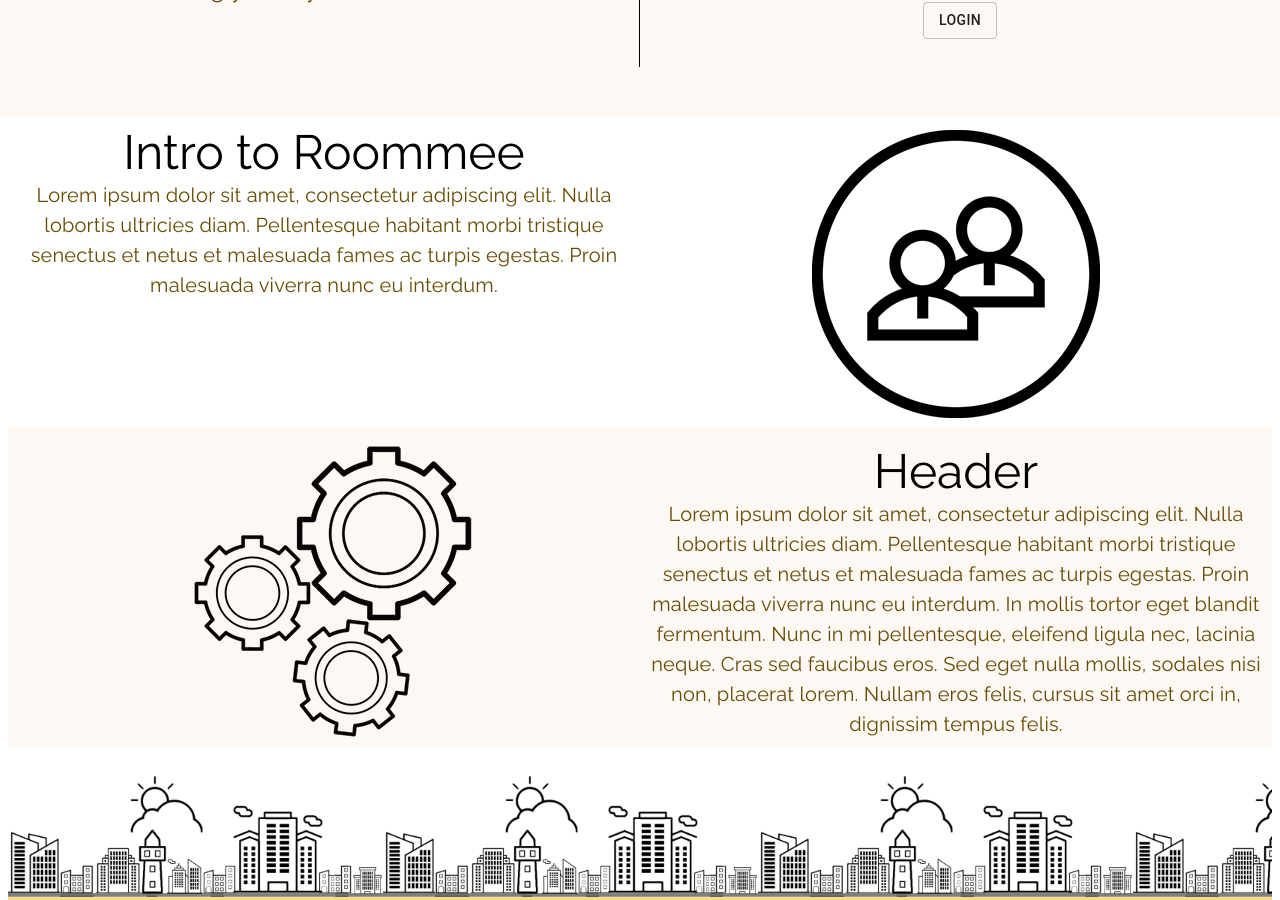
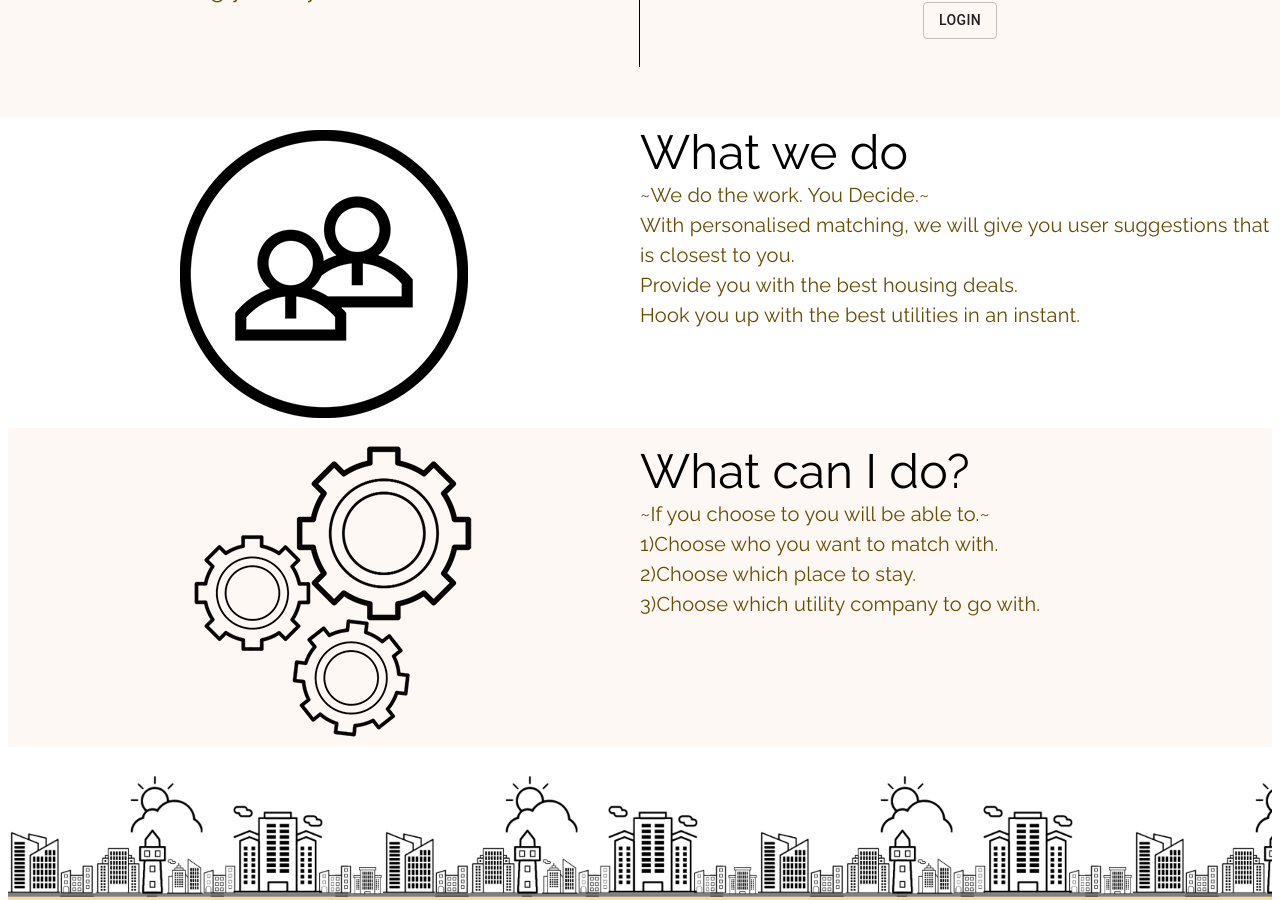
Before and after one commit to ElmoSamudra/Roommee-Front-End, a React (Create React App) app: page / in a window 1280 px wide. Shown: the part 640-1540 px from the top of the page. Built offline with nearby package versions, Linux system fonts and the light colour scheme.

Commit message:
rearrange login page

```diff
--- a/src/pages/Login.js
+++ b/src/pages/Login.js
@@ -175,24 +175,25 @@ function FrontPage(details) {
         </Grid>
       </Grid>
       <Grid container className={classes.firstInfo}>
-        <Grid item xs={6} align="center">
-          <Box>
-            <Typography variant="h3" align="center">
-              Intro to Roommee
-            </Typography>
-            <Typography variant="body1" align="center">
-              Lorem ipsum dolor sit amet, consectetur adipiscing elit. Nulla
-              lobortis ultricies diam. Pellentesque habitant morbi tristique
-              senectus et netus et malesuada fames ac turpis egestas. Proin
-              malesuada viverra nunc eu interdum.
-            </Typography>
-          </Box>
-        </Grid>
         <Hidden only={["xs", "sm"]}>
           <Grid item xs={6} align="center">
             <img src={process.env.PUBLIC_URL + humanImage} alt="humanImage" />
           </Grid>
         </Hidden>
+        <Grid item xs={6} align="center">
+          <Box>
+            <Typography variant="h3" align="left">
+              What we do
+            </Typography>
+            <Typography variant="body1" align="left">
+              ~We do the work. You Decide.~<br/>
+              With personalised matching, we will give you user
+              suggestions that is closest to you.<br/>
+              Provide you with the best housing deals.<br/>
+              Hook you up with the best utilities in an instant.
+            </Typography>
+          </Box>
+        </Grid>
       </Grid>
       <Grid container className={classes.secondInfo}>
         <Hidden only={["xs", "sm"]}>
@@ -202,18 +203,14 @@ function FrontPage(details) {
         </Hidden>
         <Grid item xs={6} align="center">
           <Box>
-            <Typography variant="h3" align="center">
-              Header
+            <Typography variant="h3" align="left">
+              What can I do?
             </Typography>
-            <Typography variant="body1" align="center">
-              Lorem ipsum dolor sit amet, consectetur adipiscing elit. Nulla
-              lobortis ultricies diam. Pellentesque habitant morbi tristique
-              senectus et netus et malesuada fames ac turpis egestas. Proin
-              malesuada viverra nunc eu interdum. In mollis tortor eget blandit
-              fermentum. Nunc in mi pellentesque, eleifend ligula nec, lacinia
-              neque. Cras sed faucibus eros. Sed eget nulla mollis, sodales nisi
-              non, placerat lorem. Nullam eros felis, cursus sit amet orci in,
-              dignissim tempus felis.
+            <Typography variant="body1" align="left">
+              ~If you choose to you will be able to.~<br/>
+              1)Choose who you want to match with.<br/>
+              2)Choose which place to stay.<br/>
+              3)Choose which utility company to go with.
             </Typography>
           </Box>
         </Grid>
```
